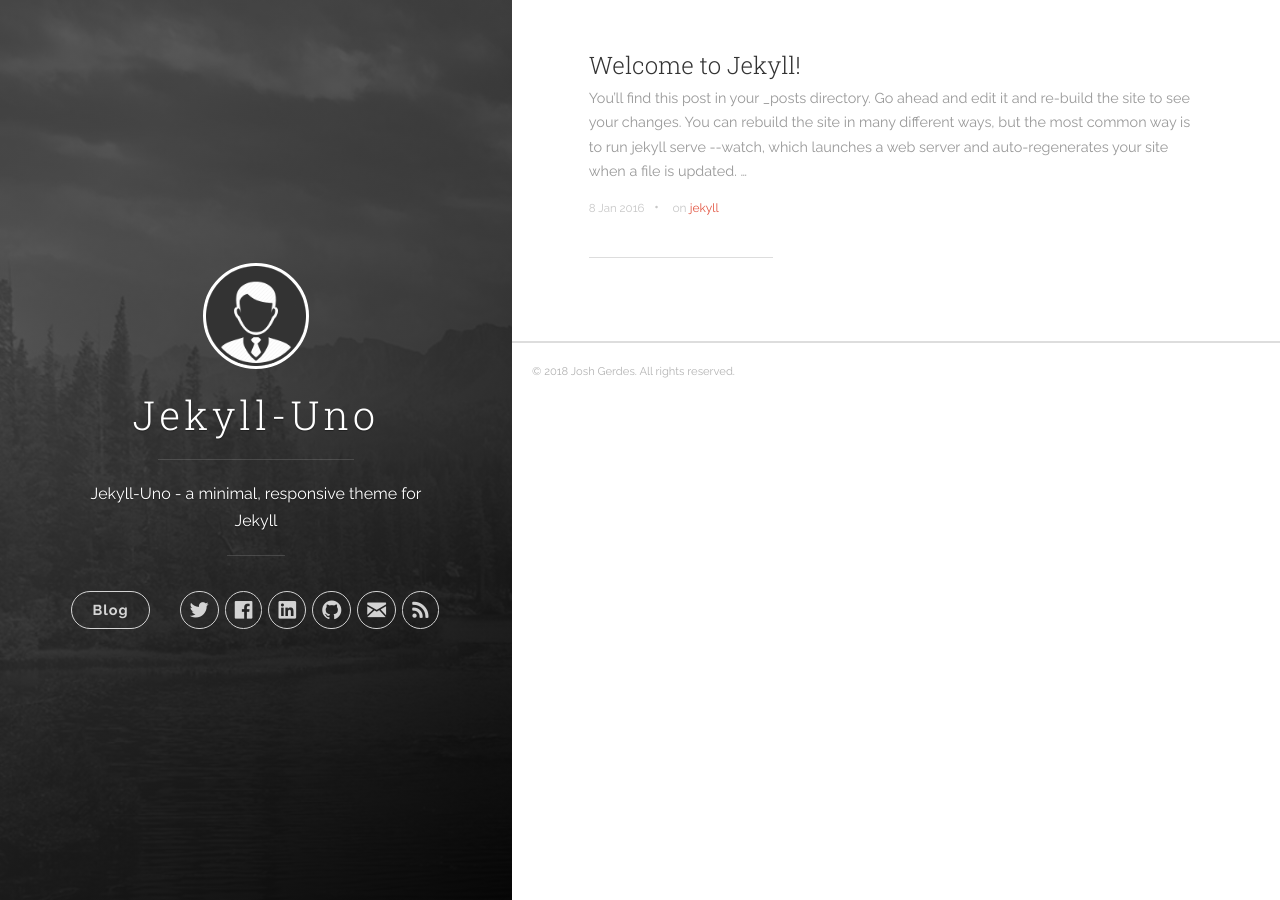
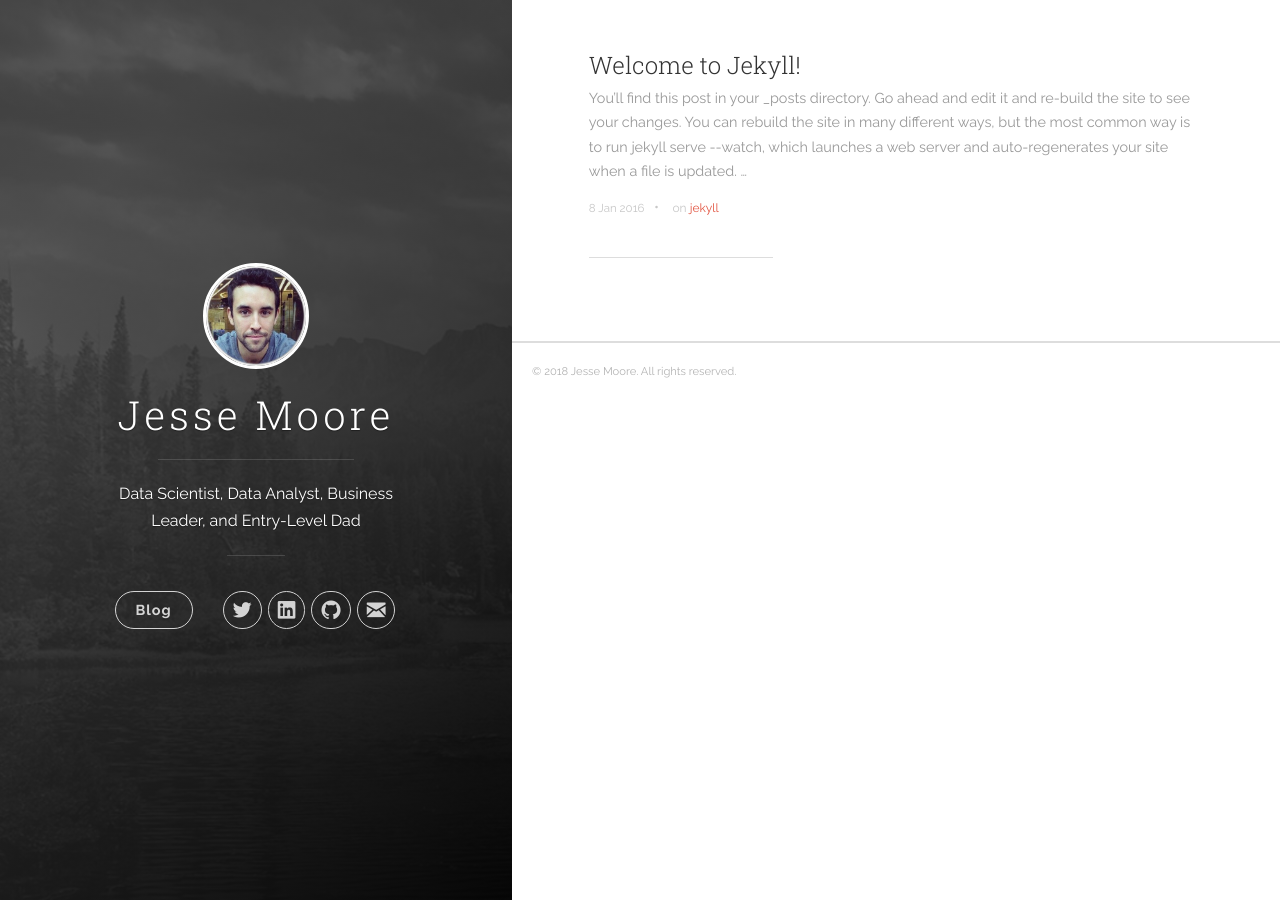
Before and after one commit to jes-moore/jes-moore.github.io, a Jekyll site: the page built from index.html, in a window 1280 px wide. Built offline with Jekyll 4.4.1, drawn with Linux system fonts in a browser that asks for light colours; the list of posts is cut into pages by our own code.

Commit message:
updated main page

```diff
--- a/_config.yml
+++ b/_config.yml
@@ -1,18 +1,18 @@
 # Site settings
-title: Jekyll-Uno
-description: 'Jekyll-Uno - a minimal, responsive theme for Jekyll'
-url: 'http://joshgerdes.com/jekyll-uno'
+title: Jesse Moore
+description: 'Data Scientist, Data Analyst, Business Leader, and Entry-Level Dad'
+url: 'http://jessemoore.ca'
 baseurl: ''
 # google_analytics: 'UA-XXXXXX-X'
 # disqus_shortname: 'your-disqus-name'
 
 author:
-  name: 'Josh Gerdes'
-  email: josh@joshgerdes.com
-  twitter_username: joshgerdes
-  facebook_username: joshgerdes
-  github_username:  joshgerdes
-  linkedin_username:  joshgerdes
+  name: 'Jesse Moore'
+  email: jessemoore07@gmail.com
+  twitter_username: macroinv
+  # facebook_username: joshgerdes
+  github_username:  jes-moore
+  linkedin_username:  jessemoore07
 
 defaults:
   -
--- a/_includes/header.html
+++ b/_includes/header.html
@@ -78,12 +78,12 @@
             {% endif %}
 
             <!-- RSS -->
-            <li class="navigation__item">
+   <!--          <li class="navigation__item">
               <a href="{{ site.baseurl }}/feed.xml" title="Subscribe" target="_blank">
                 <i class="icon icon-rss"></i>
                 <span class="label">RSS</span>
               </a>
-            </li>
+            </li> -->
 
             </ul>
           </nav>
```
Also changed, not shown: images/profile.jpg.
